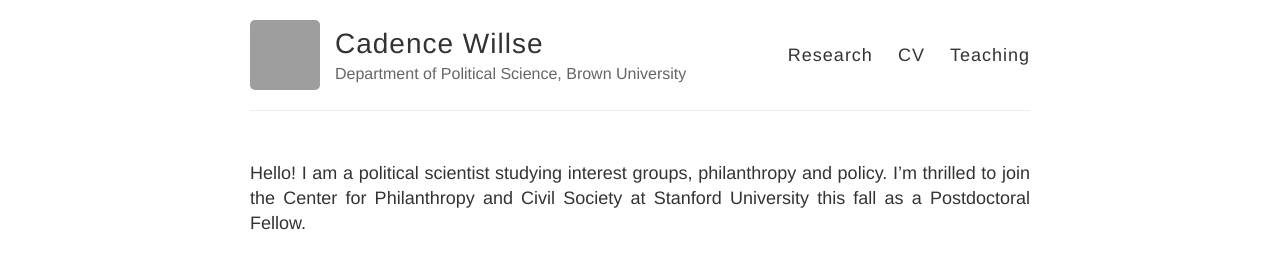
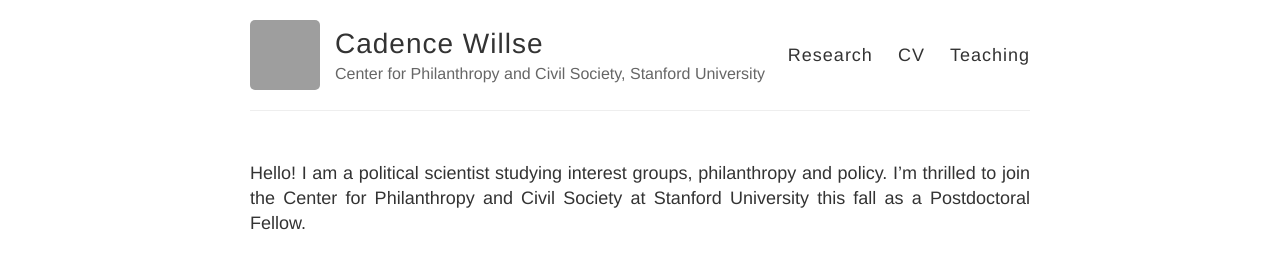
Before and after one commit to cadencewillse/cadencewillse.github.io, a Jekyll site: the page built from index.md, in a window 1280 px wide. Shown: the top 255 px of the page. Built offline with Jekyll 4.4.1, drawn with Linux system fonts in a browser that asks for light colours; grey boxes are pictures that could not be loaded.

Commit message:
Update _config.yml

```diff
--- a/_config.yml
+++ b/_config.yml
@@ -6,7 +6,7 @@
 name: Cadence Willse
 author: Cadence Willse
 # Short bio or description (displayed in the header)
-description: Department of Political Science, Brown University
+description: Center for Philanthropy and Civil Society, Stanford University
 
 # URL of your avatar or profile pic (you could use your GitHub profile pic)
 avatar: https://avatars0.githubusercontent.com/u/43255624?s=400&u=e01ba1bd927a7ffe33271221dc54431130488a9f&v=4
@@ -17,7 +17,7 @@ avatar: https://avatars0.githubusercontent.com/u/43255624?s=400&u=e01ba1bd927a7f
 # Includes an icon in the footer for each username you enter
 footer-links:
   dribbble:
-  email: cadence_willse@brown.edu
+  email: cwillse@stanford.edu
   facebook:
   flickr:
   github: cadencewillse
```
